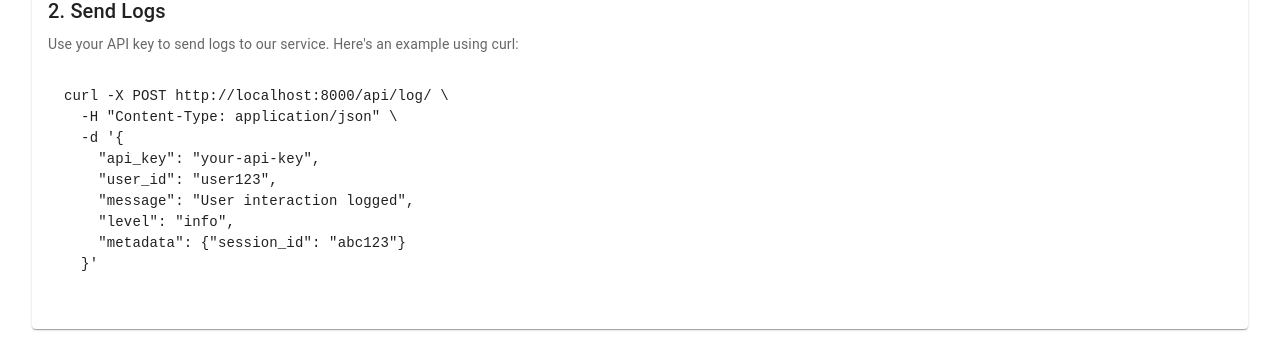
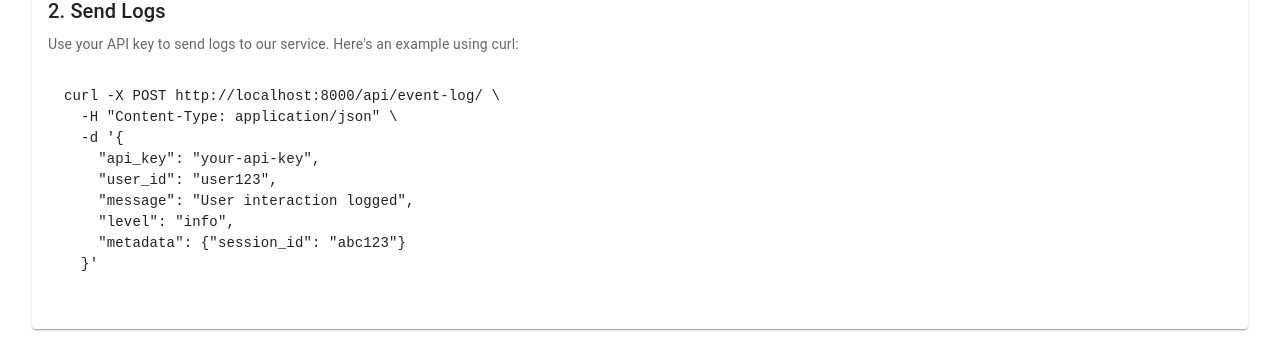
Before and after one commit to dataideaorg/dataidea-logger-frontend, a React (Vite) app: page /dashboard in a window 1280 px wide. Shown: the part 717-1058 px from the top of the page. Built offline with nearby package versions, Linux system fonts and the light colour scheme; no server answers; sample sign-in values are in the browser's storage.

Commit message:
fix: updated example for event logging

```diff
--- a/src/components/Dashboard.tsx
+++ b/src/components/Dashboard.tsx
@@ -230,7 +230,7 @@ const Dashboard = () => {
                   fontSize: '0.875rem',
                 }}
               >
-                {`curl -X POST http://localhost:8000/api/log/ \\
+                {`curl -X POST http://localhost:8000/api/event-log/ \\
   -H "Content-Type: application/json" \\
   -d '{
     "api_key": "your-api-key",
```
